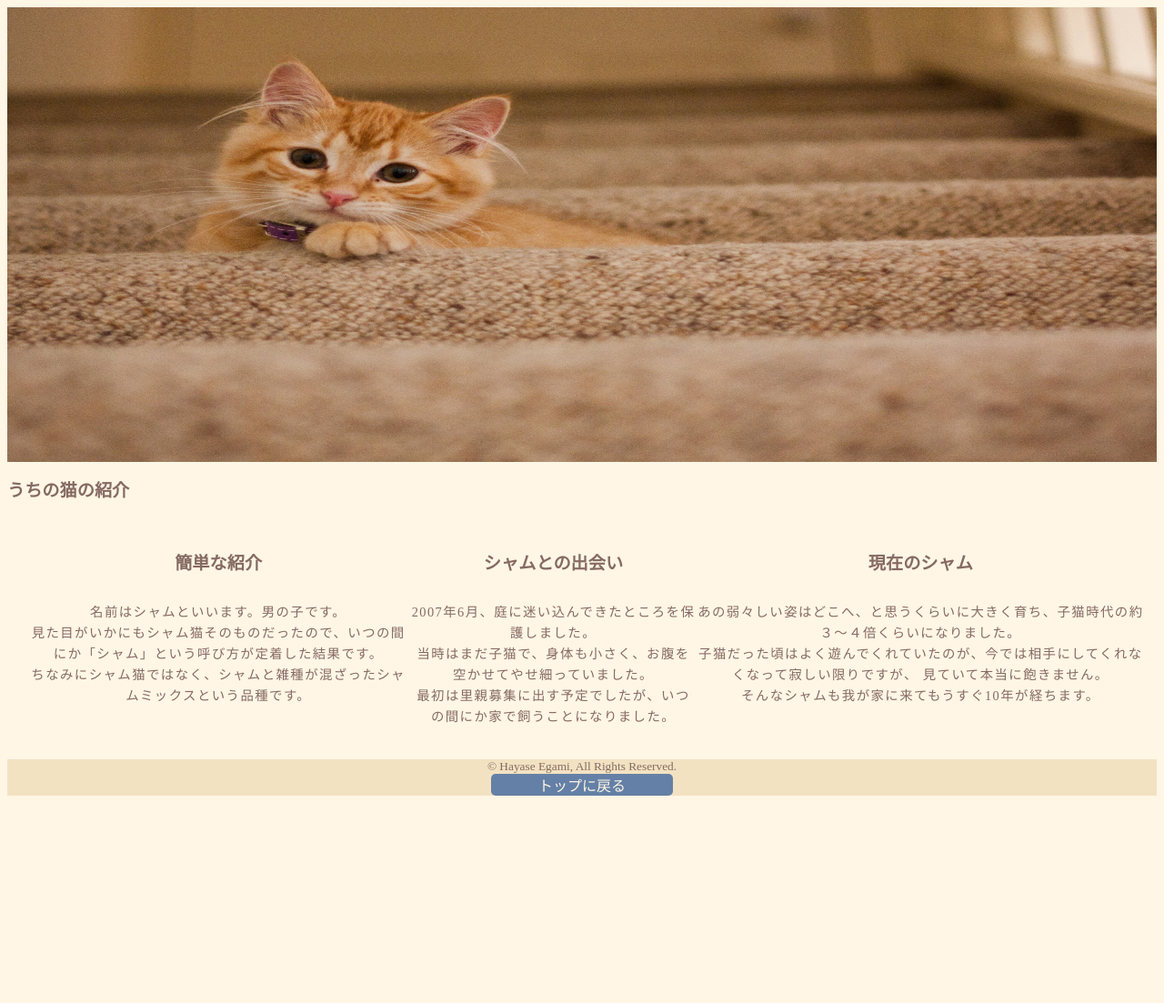
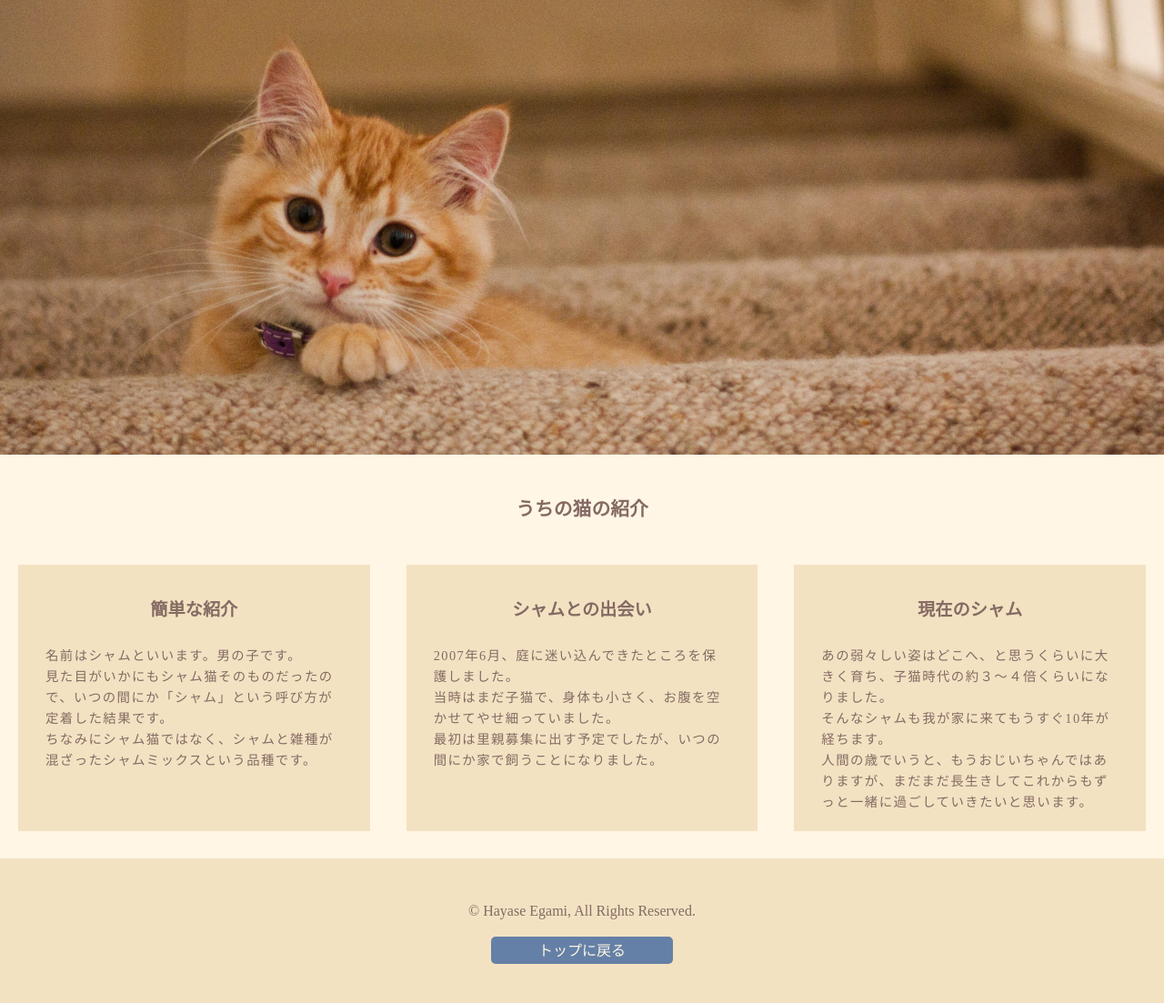
Before and after one commit to egamiso/responsive-site, a plain HTML site: page index.html in a window 1280 px wide. Shown: the whole page at 91% size. Before the commit the page ends 883 px from the top, so only its background shows below. Drawn offline with nearby package versions, Linux system fonts and the light colour scheme.

Commit message:
commit for hand in

```diff
--- a/css/style.scss
+++ b/css/style.scss
@@ -17,18 +17,22 @@ html{
       font-size:90%;
       line-height:1.6;
       letter-spacing:0.1em;
-
+    }
+    h1{
+      font-size:130%;
+      font-weight:bold;
+      text-align:center;
     }
     h2{
       font-size:120%;
-       display:inline-block;
+      font-weight:bold;
       text-align:center;
     }
 }
 
 // header
 .topphoto{
-    background-image:url("./images/image_top.jpg");
+    background-image:url("../images/image_top.jpg");
     height:250px;
     width:100%;
     background-size:cover;
@@ -37,36 +41,55 @@ html{
 }
 
 // main
+.maintitle{
+    margin:50px 0;
+}
+
 .container{
     width:100%;
-    margin:20px;
+    margin:30px 0;
     text-align:center;
 
     display:flex;
     justify-content:space-around;
     flex-direction:column;
         .textbox{
-             background-color:$baseColor;
-             flex-grow:1;
+            background-color:$subColor;
+            flex:1;
+
+            margin:0 20px;
+            padding:20px 30px;
+            text-align:left;
+                .title{
+                    padding:20px 0px 30px;
+                }
         }
 }
 
 
 // footer
 footer{
+
     background-color:$subColor;
     text-align:center;
     width:100%;
+    padding:30px 0;
+
+    .footer-box{
+        padding:20px 0;
     }
     .footer_button{
         width:200px;
+        height:30px;
         color:$baseColor;
         background-color:$keyColor;
         text-align:center;
         text-decoration:none;
         border-radius:5px;
 
-    margin:0 auto;
+        margin:20px auto; //ボタン中央揃え
+        line-height:2;
+    }
 }
 
 
--- a/index.html
+++ b/index.html
@@ -1,9 +1,10 @@
-<!DOCUTYPE html>
-<html lang "ja">
+<!DOCTYPE html>
+<html lang="ja">
 
 <head>
     <meta charset="UTF-8">
     <meta name="viewport" content="width=device-width,initical-scale=1">
+    <link rel="stylesheet" href="https://cdnjs.cloudflare.com/ajax/libs/meyer-reset/2.0/reset.css">
     <link rel="stylesheet" href="./css/style.css">
     <title>うちの猫の紹介</title>
 
@@ -11,41 +12,45 @@
 
 <body>
     <header>
-            <img src="./images/image_top.jpeg" class="topphoto">
+        <div class="topphoto">
+
+        </div>
     </header>
 
     <main>
-        <h2>うちの猫の紹介</h2>
+        <h1 class="maintitle"><strong>うちの猫の紹介</strong></h1>
             <div class="container">
                     <div class="textbox">
-                    <h2>簡単な紹介</h2>
+                        <h2 class="title"><strong>簡単な紹介</strong></h2>
                             <p>名前はシャムといいます。男の子です。<br>
                                見た目がいかにもシャム猫そのものだったので、いつの間にか「シャム」という呼び方が定着した結果です。<br>
                                ちなみにシャム猫ではなく、シャムと雑種が混ざったシャムミックスという品種です。</p>
                     </div>
 
                     <div class="textbox">
-                    <h2>シャムとの出会い</h2>
+                        <h2 class="title"><strong>シャムとの出会い</strong></h2>
                             <p>2007年6月、庭に迷い込んできたところを保護しました。<br>
                                当時はまだ子猫で、身体も小さく、お腹を空かせてやせ細っていました。<br>
                                最初は里親募集に出す予定でしたが、いつの間にか家で飼うことになりました。</p>
                     </div>
 
                     <div class="textbox">
-                    <h2>現在のシャム</h2>
+                        <h2 class="title"><strong>現在のシャム</strong></h2>
                             <p>あの弱々しい姿はどこへ、と思うくらいに大きく育ち、子猫時代の約３～４倍くらいになりました。<br>
-                           子猫だった頃はよく遊んでくれていたのが、今では相手にしてくれなくなって寂しい限りですが、
-                           見ていて本当に飽きません。<br>
-                           そんなシャムも我が家に来てもうすぐ10年が経ちます。</p>
+                               そんなシャムも我が家に来てもうすぐ10年が経ちます。<br>
+                               人間の歳でいうと、もうおじいちゃんではありますが、まだまだ長生きしてこれからもずっと一緒に過ごしていきたいと思います。
+                               </p>
                     </div>
             </div>
     </main>
 
     <footer>
+        <div class="footer-box">
             <small>&copy; Hayase Egami, All Rights Reserved.</small>
             <div class="footer_button">
                 <span>トップに戻る</span>
             </div>
+        </div>
     </footer>
 </body>
 </html>
```
Also changed, not shown: css/style.css, style.css (added), 1 other file. Lines whose indentation alone changed are shown as unchanged.
